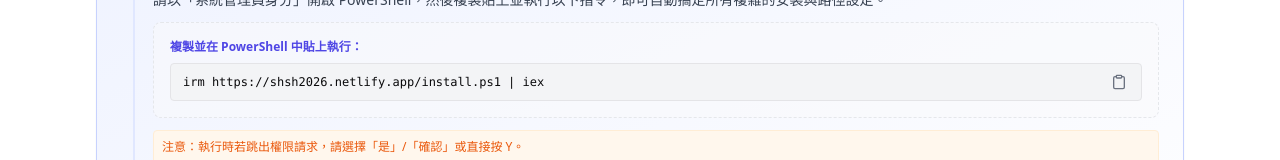
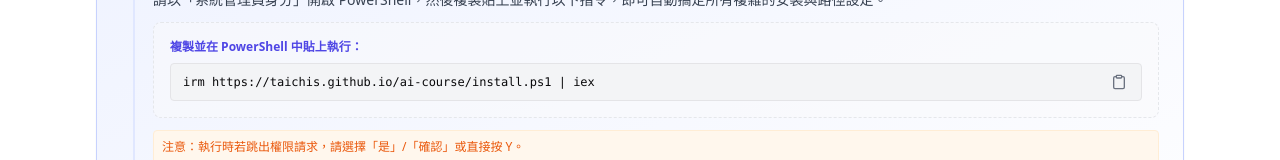
Before and after one commit to TaichiS/ai-course, a Vue app: page / in a window 1280 px wide. Shown: the part 630-790 px from the top of the page. Built offline with nearby package versions, Linux system fonts and the light colour scheme.

Commit message:
docs: update installation URL to github pages

```diff
--- a/src/components/InstallationSection.vue
+++ b/src/components/InstallationSection.vue
@@ -132,10 +132,10 @@ const copyToClipboard = async (text: string) => {
               <div class="flex flex-wrap gap-3">
                 <div class="flex items-center gap-2 bg-gray-100 rounded border p-1 pr-2 w-full">
                   <code class="text-xs px-2 py-1 font-mono flex-1 overflow-x-auto whitespace-nowrap bg-transparent border-none">
-                    irm https://shsh2026.netlify.app/install.ps1 | iex
+                    irm https://taichis.github.io/ai-course/install.ps1 | iex
                   </code>
                   <button
-                    @click="copyToClipboard('irm https://shsh2026.netlify.app/install.ps1 | iex')"
+                    @click="copyToClipboard('irm https://taichis.github.io/ai-course/install.ps1 | iex')"
                     class="p-1.5 hover:bg-white rounded-md transition-colors text-gray-500 hover:text-gray-700 relative group/btn"
                     :title="copied ? '已複製' : '複製指令'"
                   >
```
Also changed, not shown: 1 other file (tests, documents, lock files or other folders).
